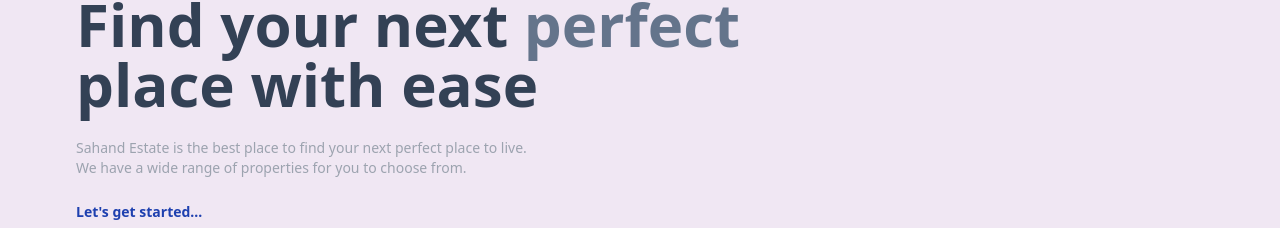
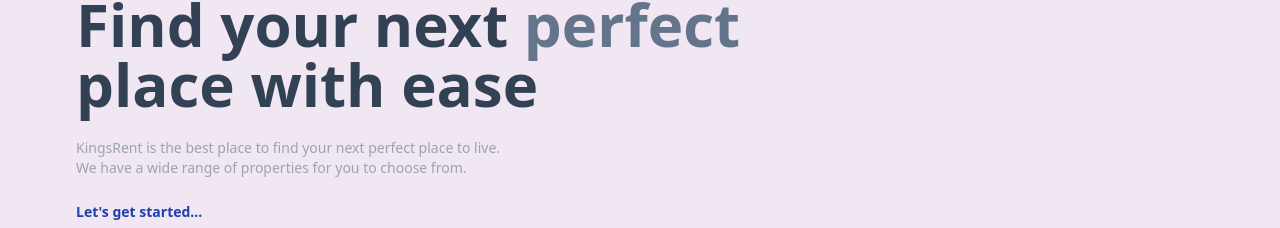
Before and after one commit to flaviusmeghesan/II-Project, a React (Vite) app in the folder client/: page / in a window 1280 px wide. Shown: the part 190-418 px from the top of the page. Built offline with nearby package versions, Linux system fonts and the light colour scheme; no server answers; the HTML template or start-up script is replaced by a standard one.

Commit message:
Update Home.jsx

```diff
--- a/client/src/pages/Home.jsx
+++ b/client/src/pages/Home.jsx
@@ -55,7 +55,7 @@
           place with ease
         </h1>
         <div className='text-gray-400 text-xs sm:text-sm'>
-          Sahand Estate is the best place to find your next perfect place to
+          KingsRent is the best place to find your next perfect place to
           live.
           <br />
           We have a wide range of properties for you to choose from.
```
